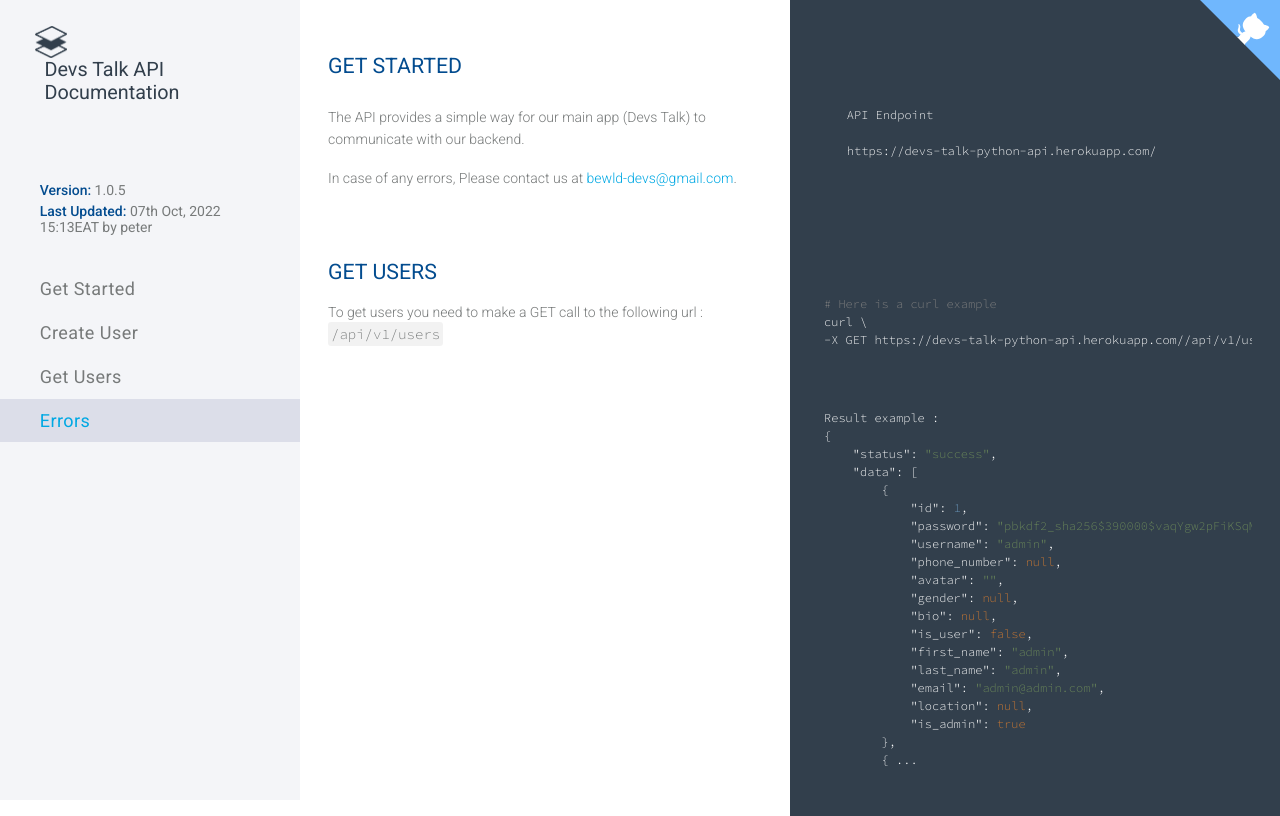
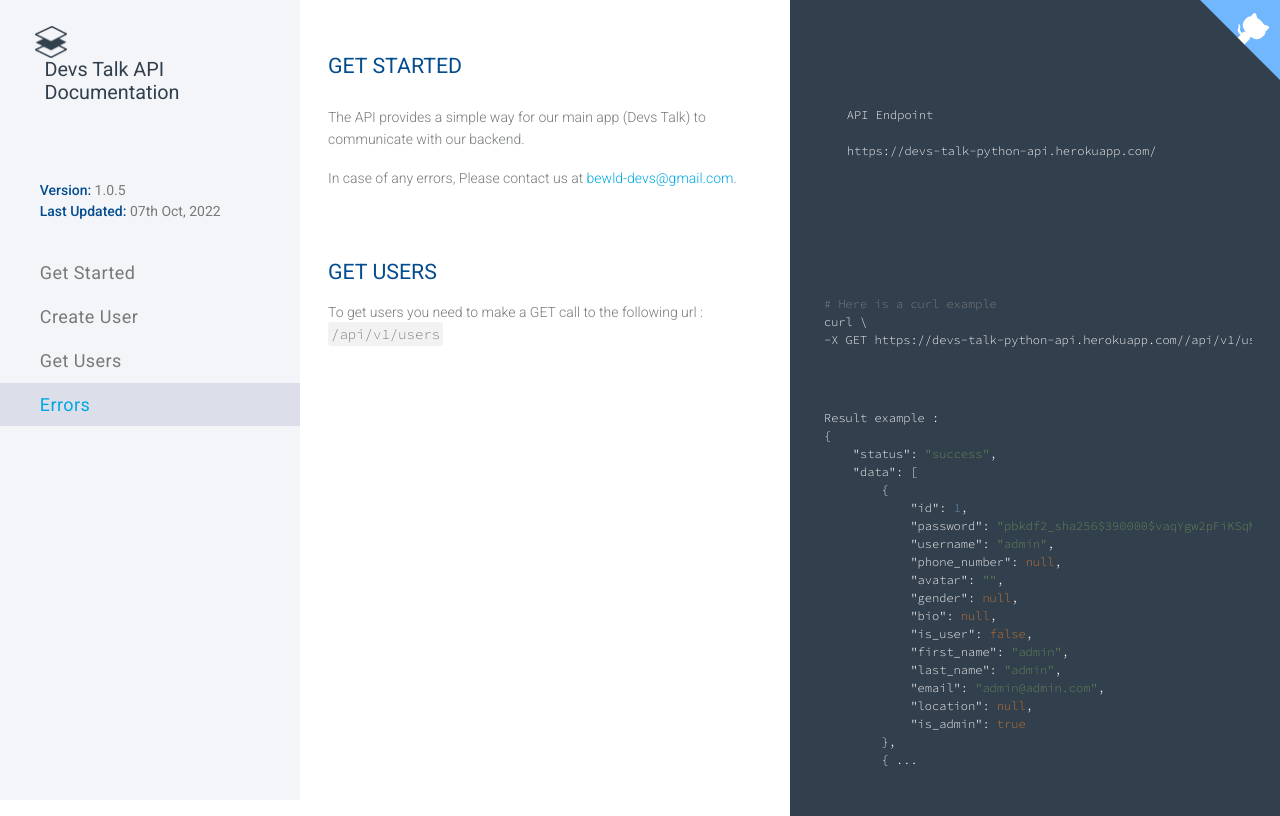
Before and after one commit to bewld-devs/devs-talk-python-api, a Django app: page / in a window 1280 px wide. Shown: the top 816 px of the page. Run offline with Django 4.2, Linux system fonts and the light colour scheme; some libraries are stand-ins or nearby versions.

Commit message:
remove time & author

```diff
--- a/devs_talk_api_app/templates/index.html
+++ b/devs_talk_api_app/templates/index.html
@@ -53,7 +53,7 @@
         <div class="content-menu">
             <div class="content-infos">
                 <div class="info"><b>Version:</b> 1.0.5</div>
-                <div class="info"><b>Last Updated:</b> 07th Oct, 2022  15:13EAT by peter</div>
+                <div class="info"><b>Last Updated:</b> 07th Oct, 2022</div>
             </div>
             <ul>
                 <li class="scroll-to-link active" data-target="content-get-started">
```
